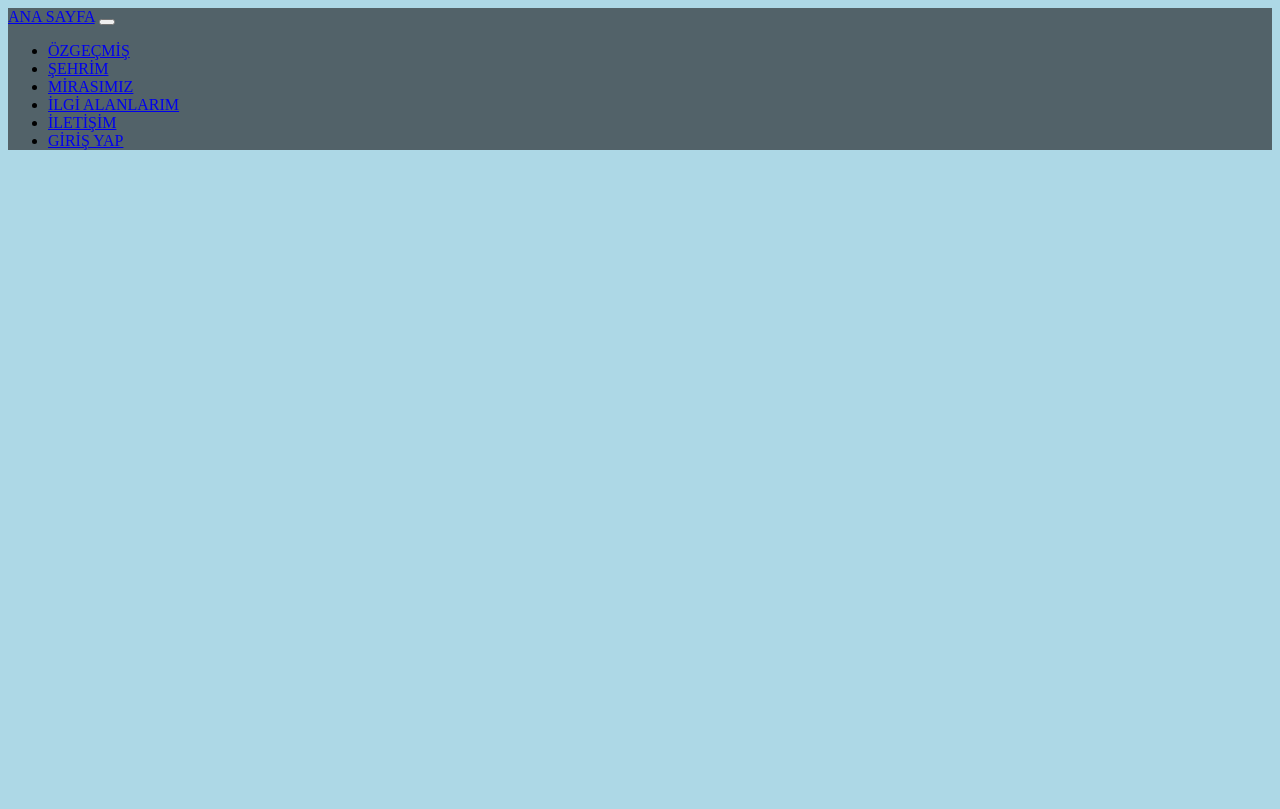
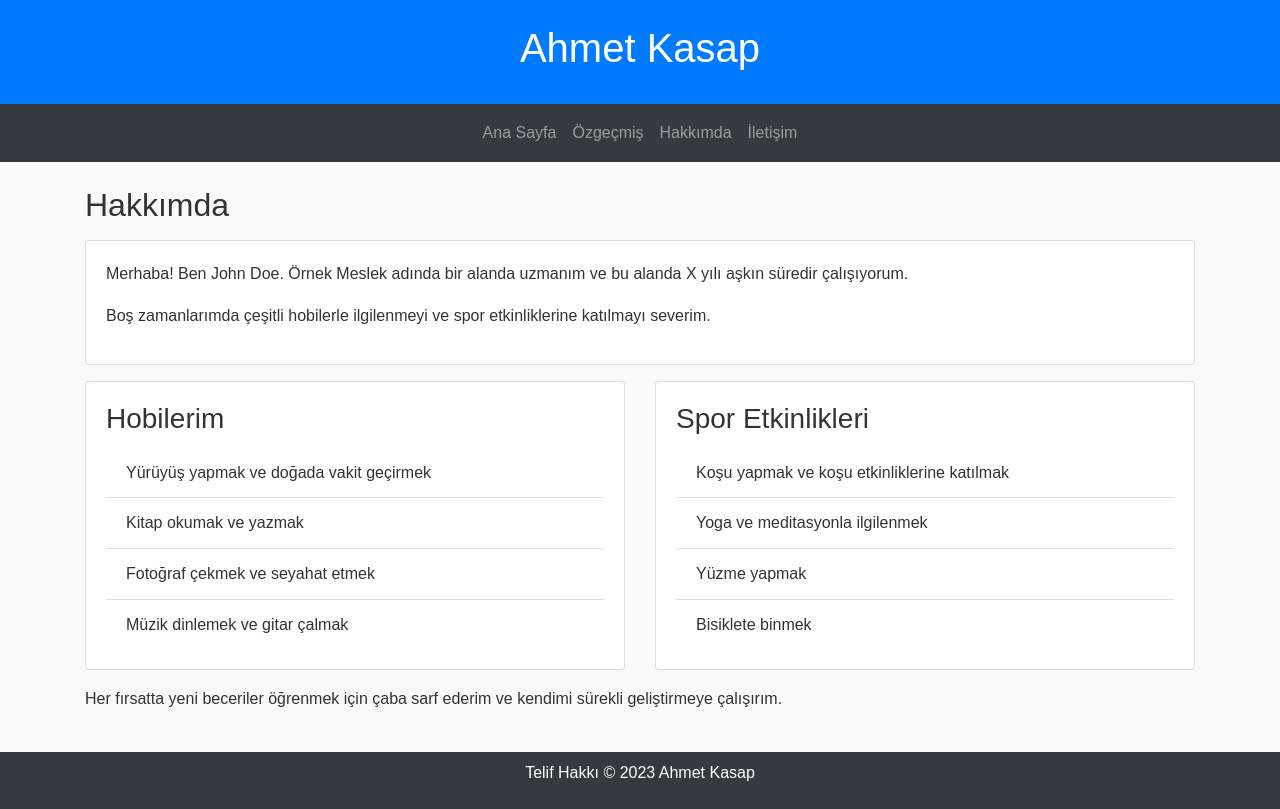
Before and after one commit to ahmetfkasap/WebOdev2, a PHP site: page / in a window 1280 px wide. Before the commit the page ends 150 px from the top, so only its background shows below. Run offline with PHP 8.4, Linux system fonts and the light colour scheme.

Commit message:
index.html ve ozgecmis.html tekrardan oluşturuldu.

```diff
--- a/index.html
+++ b/index.html
@@ -1,44 +1,88 @@
 <!DOCTYPE html>
 <html lang="en">
+
 <head>
     <meta charset="UTF-8">
+    <meta http-equiv="X-UA-Compatible" content="IE=edge">
     <meta name="viewport" content="width=device-width, initial-scale=1.0">
-    <title>Ana Sayfa</title>
-    <link rel="stylesheet" type="text/css" href="style.css">
+    <title>Örnek Kişisel Web Sitesi</title>
+    <link rel="stylesheet" href="https://maxcdn.bootstrapcdn.com/bootstrap/4.5.2/css/bootstrap.min.css">
+    <link rel="stylesheet" href="style.css">
 </head>
+
 <body>
-    <nav class="navbar navbar-expand-lg navbar-light" style="background-color: rgb(82, 98, 105)">
+    <header class="bg-primary text-white text-center py-4">
+        <h1>Ahmet Kasap</h1>
+    </header>
+
+    <nav class="navbar navbar-expand-md navbar-dark bg-dark">
         <div class="container">
-            <a class="navbar-brand" href="index.html">ANA SAYFA</a>
-            <button class="navbar-toggler" type="button" data-bs-toggle="collapse"
-                data-bs-target="#navbarSupportedContent" aria-controls="navbarSupportedContent" aria-expanded="false"
-                aria-label="Toggle navigation">
-                <span class="navbar-toggler-icon"></span>
-            </button>
-            <div class="collapse navbar-collapse" id="navbarSupportedContent">
-                <ul class="navbar-nav me-auto mb-2 mb-lg-0 mx-auto">
-                    <li class="nav-item">
-                        <a class="nav-link active px-5" aria-current="page" href="ozgecmis.html">ÖZGEÇMİŞ</a>
-                    </li>
-                    <li class="nav-item">
-                        <a class="nav-link active px-5" aria-current="page" href="kayseri.html">ŞEHRİM</a>
-                    </li>
-                    <li class="nav-item">
-                        <a class="nav-link active px-5" aria-current="page" href="mirasimiz.html">MİRASIMIZ</a>
-                    </li>
-                    <li class="nav-item">
-                        <a class="nav-link active px-5" aria-current="page" href="#">İLGİ ALANLARIM</a>
-                    </li>
-                    <li class="nav-item">
-                        <a class="nav-link active px-5" aria-current="page" href="#">İLETİŞİM</a>
-                    </li>
-                    <li class="nav-item">
-                        <a class="nav-link active px-5" aria-current="page" href="login.html">GİRİŞ YAP</a>
-                    </li>
-                </ul>
-            </div>
+            <ul class="navbar-nav mx-auto">
+                <li class="nav-item"><a class="nav-link" href="index.html">Ana Sayfa</a></li>
+                <li class="nav-item"><a class="nav-link" href="ozgecmis.html">Özgeçmiş</a></li>
+                <li class="nav-item"><a class="nav-link" href="#hakkimda">Hakkımda</a></li>
+                <li class="nav-item"><a class="nav-link" href="#iletisim">İletişim</a></li>
+            </ul>
         </div>
     </nav>
 
+    <main class="container py-4">
+        <section id="anasayfa">
+            <!-- ... Ana sayfa içeriği ... -->
+        </section>
+
+        <section id="hakkimda">
+        <h2 class="mb-3">Hakkımda</h2>
+        <div class="card mb-3">
+            <div class="card-body">
+                <p>Merhaba! Ben John Doe. Örnek Meslek adında bir alanda uzmanım ve bu alanda X yılı aşkın süredir çalışıyorum.</p>
+                <p>Boş zamanlarımda çeşitli hobilerle ilgilenmeyi ve spor etkinliklerine katılmayı severim.</p>
+            </div>
+        </div>
+        <div class="row">
+            <div class="col-md-6">
+                <div class="card mb-3">
+                    <div class="card-body">
+                        <h3 class="card-title">Hobilerim</h3>
+                        <ul class="list-group list-group-flush">
+                            <li class="list-group-item">Yürüyüş yapmak ve doğada vakit geçirmek</li>
+                            <li class="list-group-item">Kitap okumak ve yazmak</li>
+                            <li class="list-group-item">Fotoğraf çekmek ve seyahat etmek</li>
+                            <li class="list-group-item">Müzik dinlemek ve gitar çalmak</li>
+                        </ul>
+                    </div>
+                </div>
+            </div>
+            <div class="col-md-6">
+                <div class="card mb-3">
+                    <div class="card-body">
+                        <h3 class="card-title">Spor Etkinlikleri</h3>
+                        <ul class="list-group list-group-flush">
+                            <li class="list-group-item">Koşu yapmak ve koşu etkinliklerine katılmak</li>
+                            <li class="list-group-item">Yoga ve meditasyonla ilgilenmek</li>
+                            <li class="list-group-item">Yüzme yapmak</li>
+                            <li class="list-group-item">Bisiklete binmek</li>
+                        </ul>
+                    </div>
+                </div>
+            </div>
+        </div>
+        <p>Her fırsatta yeni beceriler öğrenmek için çaba sarf ederim ve kendimi sürekli geliştirmeye çalışırım.</p>
+    </section>
+
+        <section id="iletisim">
+            <!-- ... İletişim içeriği ... -->
+        </section>
+    </main>
+
+    <footer class="bg-dark text-white text-center py-2">
+        <p>Telif Hakkı &copy; 2023 Ahmet Kasap</p>
+    </footer>
+
+    <!-- Bootstrap JavaScript dosyasını eklemek için: -->
+    <script src="https://code.jquery.com/jquery-3.5.1.slim.min.js"></script>
+    <script src="https://cdn.jsdelivr.net/npm/@popperjs/core@2.9.1/dist/umd/popper.min.js"></script>
+    <script src="https://maxcdn.bootstrapcdn.com/bootstrap/4.5.2/js/bootstrap.min.js"></script>
 </body>
+
 </html>
--- a/style.css
+++ b/style.css
@@ -1,3 +1,37 @@
+/* styles.css dosyası */
 body {
-  background-color: lightblue;
+  font-family: Arial, sans-serif;
+  line-height: 1.6;
+  margin: 0;
+  padding: 0;
+  background-color: #f9f9f9;
+  color: #333;
 }
+
+header {
+  text-align: center;
+  background-color: #007bff;
+  color: #fff;
+  padding: 20px;
+}
+
+nav {
+  background-color: #333;
+  color: white;
+  display: flex;
+  justify-content: space-between;
+  align-items: center;
+  padding: 10px;
+}
+
+
+main {
+  padding: 20px;
+}
+
+footer {
+  text-align: center;
+  padding: 10px;
+  background-color: #333;
+  color: #fff;
+}
```
Also changed, not shown: ozgecmis.html (added, +108 -0 lines).
